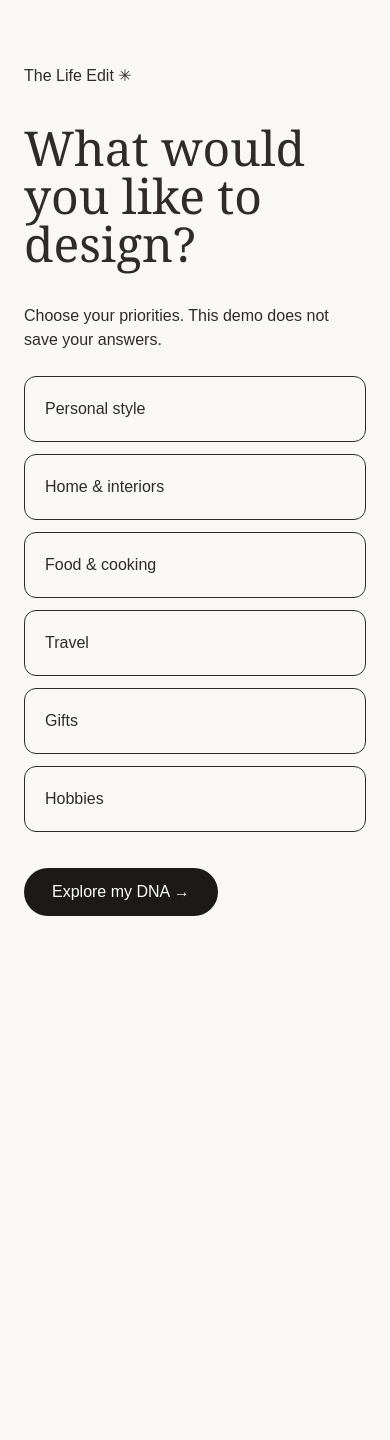
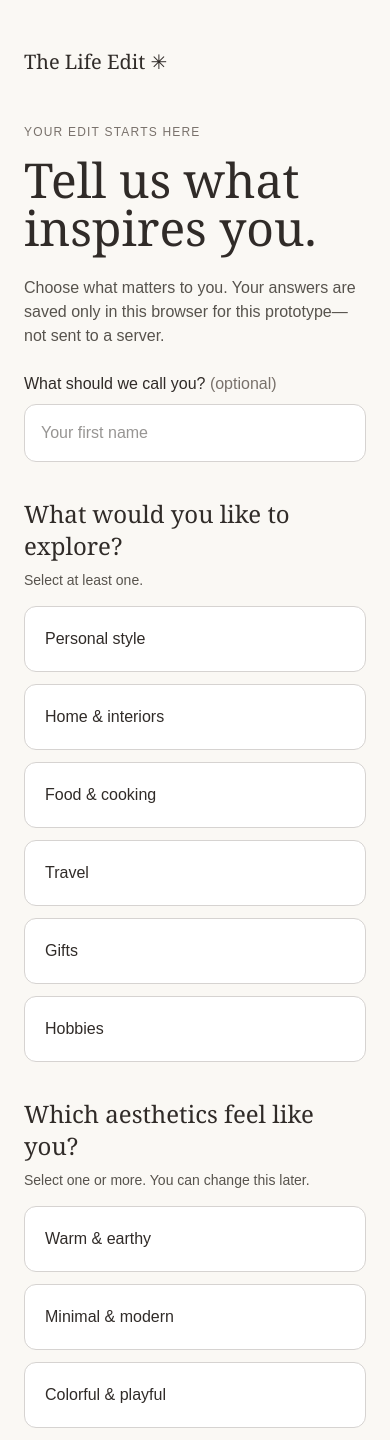
Before and after one commit to kb-studio14/Life-Edit, a Next.js app: page /onboarding in a window 390 px wide. Shown: the top 1440 px of the page. Before the commit the page ends 980 px from the top, so only its background shows below. Built offline with nearby package versions, Linux system fonts and the light colour scheme.

Commit message:
feat: personalize onboarding and Life DNA with local preferences

```diff
--- a/app/dna/page.tsx
+++ b/app/dna/page.tsx
@@ -1 +1,16 @@
-import {Shell} from '@/components/shell';export default function Page(){return <Shell title="Your personal DNA"><p className="mb-7 text-stone-500">Illustrative profile — not based on your actual pins.</p><div className="rounded-xl bg-[#e9e1d5] p-9"><h2 className="font-serif text-4xl italic">Collected, effortless, adventurous.</h2><p className="mt-4">Style: The Effortless Collector · Home: The Warm Curator · Experiences: The Curious Explorer</p></div><div className="mt-8 flex gap-2">{['#e8dcc6','#c3b18d','#83856b','#6d4939','#9b6460'].map(c=><div key={c} className="h-20 flex-1 rounded" style={{backgroundColor:c}}/>)}</div></Shell>}
+"use client";
+import {useEffect,useState} from "react";import Link from "next/link";import {STORAGE_KEY,isLifePreferences,buildLifeDNA,type LifePreferences} from "@/lib/life-dna";
+export default function DNA(){
+ const [preferences,setPreferences]=useState<LifePreferences|null>(null);const [loaded,setLoaded]=useState(false);
+ useEffect(()=>{try{const raw=window.localStorage.getItem(STORAGE_KEY);if(raw){const value:unknown=JSON.parse(raw);if(isLifePreferences(value))setPreferences(value)}}catch{}setLoaded(true)},[]);
+ if(!loaded)return <main className="mx-auto max-w-4xl p-10">Loading your edit…</main>;
+ if(!preferences)return <main className="mx-auto max-w-3xl px-6 py-20"><Link href="/" className="font-serif text-xl">The Life Edit ✳</Link><h1 className="mt-12 font-serif text-5xl">Your Life DNA starts with you.</h1><p className="my-6 text-stone-600">Complete a few questions to create your first personalized profile.</p><Link href="/onboarding" className="inline-block rounded-full bg-stone-900 px-7 py-3 text-white">Start onboarding →</Link></main>;
+ const dna=buildLifeDNA(preferences);
+ function clear(){if(window.confirm("Delete your locally saved Life Edit answers?")){window.localStorage.removeItem(STORAGE_KEY);setPreferences(null)}}
+ return <main className="mx-auto max-w-5xl px-6 py-8"><Link href="/" className="font-serif text-xl">The Life Edit ✳</Link><div className="mt-12 flex flex-wrap items-start justify-between gap-4"><div><p className="text-xs uppercase tracking-widest text-stone-500">Your personal DNA · Based on your answers</p><h1 className="mt-3 font-serif text-5xl">{dna.name?dna.name+"'s Life DNA":"Your Life DNA"}</h1></div><Link href="/onboarding" className="rounded-full border border-stone-300 px-5 py-3 text-sm">Edit my answers</Link></div>
+ <section className="mt-10 rounded-2xl bg-[#e9e1d5] p-9"><p className="text-xs uppercase tracking-widest">Your aesthetic direction</p><h2 className="mt-5 font-serif text-4xl italic">{dna.headline}</h2><p className="mt-5 max-w-2xl text-stone-700">Your current preferences, expressed as a starting point—not a fixed label or an AI inference.</p></section>
+ <section className="mt-12"><h2 className="font-serif text-3xl">The areas you're designing</h2><div className="mt-5 grid gap-4 sm:grid-cols-2">{dna.insights.map(x=><article key={x.area} className="rounded-xl border border-stone-200 bg-white p-7"><h3 className="font-serif text-2xl">{x.area}</h3><p className="mt-3 text-stone-600">{x.description}</p></article>)}</div></section>
+ {dna.goal&&<section className="mt-12 rounded-xl border border-stone-200 p-8"><p className="text-xs uppercase tracking-widest text-stone-500">Your north star</p><p className="mt-3 font-serif text-2xl">{dna.goal}</p><Link href="/plans" className="mt-5 inline-block underline">Explore My Plans →</Link></section>}
+ <div className="mt-12 flex flex-wrap gap-5 text-sm"><Link href="/edit" className="underline">Explore My Edit →</Link><Link href="/finds" className="underline">Explore My Finds →</Link><button onClick={clear} className="text-stone-500 underline">Delete my saved answers</button></div>
+ <p className="mt-12 border-t pt-5 text-xs text-stone-500">Saved in this browser only. No Pinterest, AI, account or database connection is active.</p></main>
+}
--- a/app/onboarding/page.tsx
+++ b/app/onboarding/page.tsx
@@ -1 +1,19 @@
-'use client';import {useState} from 'react';import Link from 'next/link';const choices=['Personal style','Home & interiors','Food & cooking','Travel','Gifts','Hobbies'];export default function Onboarding(){const [selected,setSelected]=useState<string[]>([]);return <main className="mx-auto max-w-2xl px-6 py-16"><Link href="/">The Life Edit ✳</Link><h1 className="my-9 font-serif text-5xl">What would you like to design?</h1><p className="mb-6">Choose your priorities. This demo does not save your answers.</p><div className="grid gap-3 sm:grid-cols-2">{choices.map(c=><button key={c} aria-pressed={selected.includes(c)} onClick={()=>setSelected(s=>s.includes(c)?s.filter(x=>x!==c):[...s,c])} className={'rounded-xl border p-5 text-left '+(selected.includes(c)?'bg-stone-200':'')}>{c}</button>)}</div><Link href="/dna" className="mt-9 inline-block rounded-full bg-stone-900 px-7 py-3 text-white">Explore my DNA →</Link></main>}
+"use client";
+import {useEffect,useState} from "react";
+import Link from "next/link";
+import {FOCUS_AREAS,MOODS,STORAGE_KEY,isLifePreferences,type LifePreferences} from "@/lib/life-dna";
+function toggle(items:string[],item:string){return items.includes(item)?items.filter(x=>x!==item):[...items,item]}
+export default function Onboarding(){
+ const [name,setName]=useState("");const [focus,setFocus]=useState<string[]>([]);const [moods,setMoods]=useState<string[]>([]);const [goal,setGoal]=useState("");
+ const [saved,setSaved]=useState(false);const [ready,setReady]=useState(false);
+ useEffect(()=>{try{const raw=window.localStorage.getItem(STORAGE_KEY);if(raw){const p:unknown=JSON.parse(raw);if(isLifePreferences(p)){setName(p.name);setFocus(p.focusAreas);setMoods(p.moods);setGoal(p.goal);setSaved(true)}}}catch{}setReady(true)},[]);
+ function save(){const p:LifePreferences={name:name.trim().slice(0,80),focusAreas:focus,moods,goal:goal.trim().slice(0,500),updatedAt:new Date().toISOString()};try{window.localStorage.setItem(STORAGE_KEY,JSON.stringify(p));setSaved(true);window.location.assign("/dna")}catch{setSaved(false);window.alert("Your browser could not save your preferences. Please enable local storage and try again.")}}
+ const valid=focus.length>0&&moods.length>0;
+ return <main className="mx-auto max-w-3xl px-6 py-12"><Link href="/" className="font-serif text-xl">The Life Edit ✳</Link><p className="mt-12 text-xs uppercase tracking-widest text-stone-500">Your edit starts here</p><h1 className="mt-4 font-serif text-5xl">Tell us what inspires you.</h1><p className="my-6 text-stone-600">Choose what matters to you. Your answers are saved only in this browser for this prototype—not sent to a server.</p>
+ <label className="block font-medium" htmlFor="name">What should we call you? <span className="text-stone-500">(optional)</span></label><input id="name" maxLength={80} value={name} onChange={e=>setName(e.target.value)} placeholder="Your first name" className="mt-2 w-full rounded-xl border border-stone-300 bg-white p-4"/>
+ <fieldset className="mt-9"><legend className="font-serif text-2xl">What would you like to explore?</legend><p className="mb-4 mt-2 text-sm text-stone-600">Select at least one.</p><div className="grid gap-3 sm:grid-cols-2">{FOCUS_AREAS.map(c=><button type="button" key={c} aria-pressed={focus.includes(c)} onClick={()=>{setFocus(s=>toggle(s,c));setSaved(false)}} className={"rounded-xl border p-5 text-left "+(focus.includes(c)?"border-stone-900 bg-stone-200":"border-stone-300 bg-white")}>{focus.includes(c)?"✓ ":""}{c}</button>)}</div></fieldset>
+ <fieldset className="mt-9"><legend className="font-serif text-2xl">Which aesthetics feel like you?</legend><p className="mb-4 mt-2 text-sm text-stone-600">Select one or more. You can change this later.</p><div className="grid gap-3 sm:grid-cols-2">{MOODS.map(c=><button type="button" key={c} aria-pressed={moods.includes(c)} onClick={()=>{setMoods(s=>toggle(s,c));setSaved(false)}} className={"rounded-xl border p-5 text-left "+(moods.includes(c)?"border-stone-900 bg-stone-200":"border-stone-300 bg-white")}>{moods.includes(c)?"✓ ":""}{c}</button>)}</div></fieldset>
+ <label className="mt-9 block font-serif text-2xl" htmlFor="goal">One thing you'd love to make happen <span className="text-base text-stone-500">(optional)</span></label><textarea id="goal" rows={3} maxLength={500} value={goal} onChange={e=>{setGoal(e.target.value);setSaved(false)}} placeholder="e.g. Plan a safari honeymoon, refresh my wardrobe, cook more on Sundays..." className="mt-3 w-full rounded-xl border border-stone-300 bg-white p-4"/>
+ <div className="mt-8 flex flex-wrap items-center gap-4"><button type="button" disabled={!ready||!valid} onClick={save} className="rounded-full bg-stone-900 px-7 py-3 text-white disabled:cursor-not-allowed disabled:opacity-40">Create my Life DNA →</button>{saved&&<span className="text-sm text-stone-500">Your previous answers are loaded.</span>}</div>
+ <p className="mt-5 text-xs text-stone-500">This is a preference-based profile, not AI or Pinterest analysis. No account or database is connected.</p></main>
+}
--- /dev/null
+++ b/lib/life-dna.ts
@@ -0,0 +1,23 @@
+export const FOCUS_AREAS = ["Personal style","Home & interiors","Food & cooking","Travel","Gifts","Hobbies"] as const;
+export const MOODS = ["Warm & earthy","Minimal & modern","Colorful & playful","Classic & timeless","Bold & eclectic","Relaxed & natural"] as const;
+export type LifePreferences = {name:string;focusAreas:string[];moods:string[];goal:string;updatedAt:string};
+export const STORAGE_KEY = "life-edit-preferences-v1";
+export function isLifePreferences(value:unknown):value is LifePreferences {
+ if(!value || typeof value!=="object") return false;
+ const v=value as Record<string,unknown>;
+ return typeof v.name==="string" && typeof v.goal==="string" && typeof v.updatedAt==="string" && Array.isArray(v.focusAreas) && v.focusAreas.every(x=>typeof x==="string") && Array.isArray(v.moods) && v.moods.every(x=>typeof x==="string");
+}
+export function buildLifeDNA(p:LifePreferences){
+ const moods=p.moods.length?p.moods:["Curious & evolving"];
+ const focus=p.focusAreas.length?p.focusAreas:["Everyday inspiration"];
+ const headline=moods.slice(0,3).join(" · ");
+ const insights=focus.map(area=>({area,description:({
+ "Personal style":"Build outfits that reflect your chosen aesthetic, using what you own first.",
+ "Home & interiors":"Create a room-by-room inspiration board and prioritize one achievable refresh.",
+ "Food & cooking":"Choose three recipes that match your routines and make a short grocery plan.",
+ "Travel":"Turn your dream destinations into a practical itinerary and savings checklist.",
+ "Gifts":"Keep a thoughtful gift shortlist with occasions and budgets.",
+ "Hobbies":"Make space for a small, repeatable creative or wellness ritual."
+ } as Record<string,string>)[area] ?? "Explore this part of your life with a small, achievable next step."}));
+ return {headline,focus,insights,goal:p.goal.trim(),name:p.name.trim()};
+}
```
